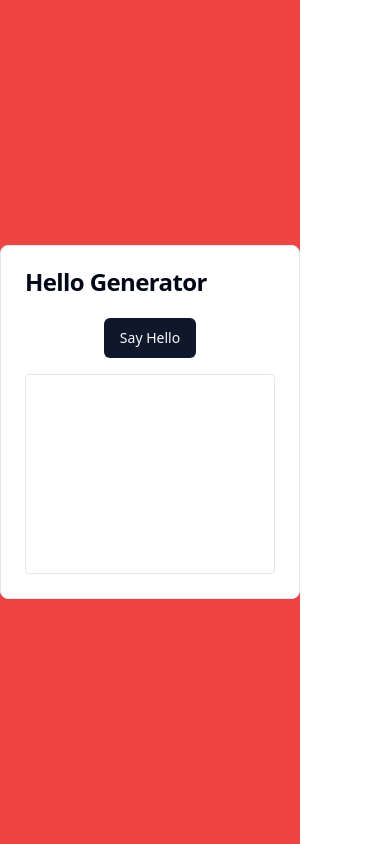
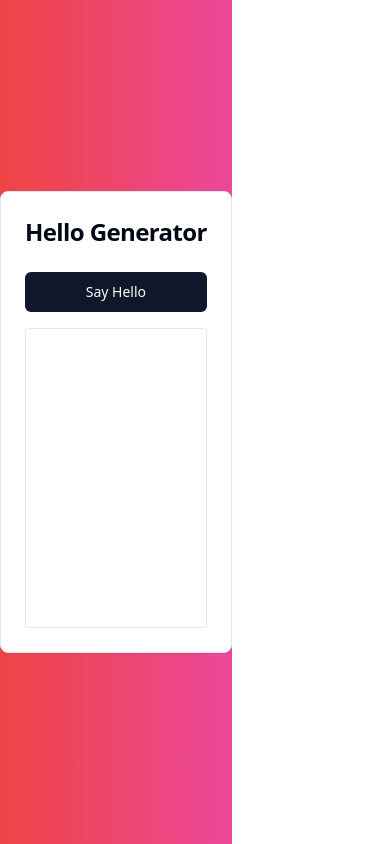
Before and after one commit to GPT-Engineer-App-Dev/versatile-foundation, a React (Vite) app: page / in a window 390 px wide. Built offline with nearby package versions, Linux system fonts and the light colour scheme.

Commit message:
Fix width issue
Adjusted the width of components to ensure proper layout and responsiveness across the application.
[skip gpt_engineer]

```diff
--- a/src/pages/Index.jsx
+++ b/src/pages/Index.jsx
@@ -15,15 +15,15 @@ const Index = () => {
   };
 
   return (
-    <div className="min-h-screen flex flex-col items-center justify-center bg-red-500">
-      <Card className="w-[300px]">
+    <div className="min-h-screen flex flex-col items-center justify-center bg-gradient-to-r from-red-500 to-pink-500">
+      <Card className="w-full max-w-md">
         <CardHeader>
-          <CardTitle>Hello Generator</CardTitle>
+          <CardTitle className="text-2xl text-center">Hello Generator</CardTitle>
         </CardHeader>
         <CardContent>
           <div className="text-center">
-            <Button onClick={addHello} className="mb-4">Say Hello</Button>
-            <div className="h-[200px] overflow-y-auto border rounded p-2">
+            <Button onClick={addHello} className="mb-4 w-full">Say Hello</Button>
+            <div className="h-[300px] overflow-y-auto border rounded p-4">
               {hellos.map(hello => (
                 <p key={hello.id} className={`${hello.color} font-bold`}>Hello!</p>
               ))}
```
